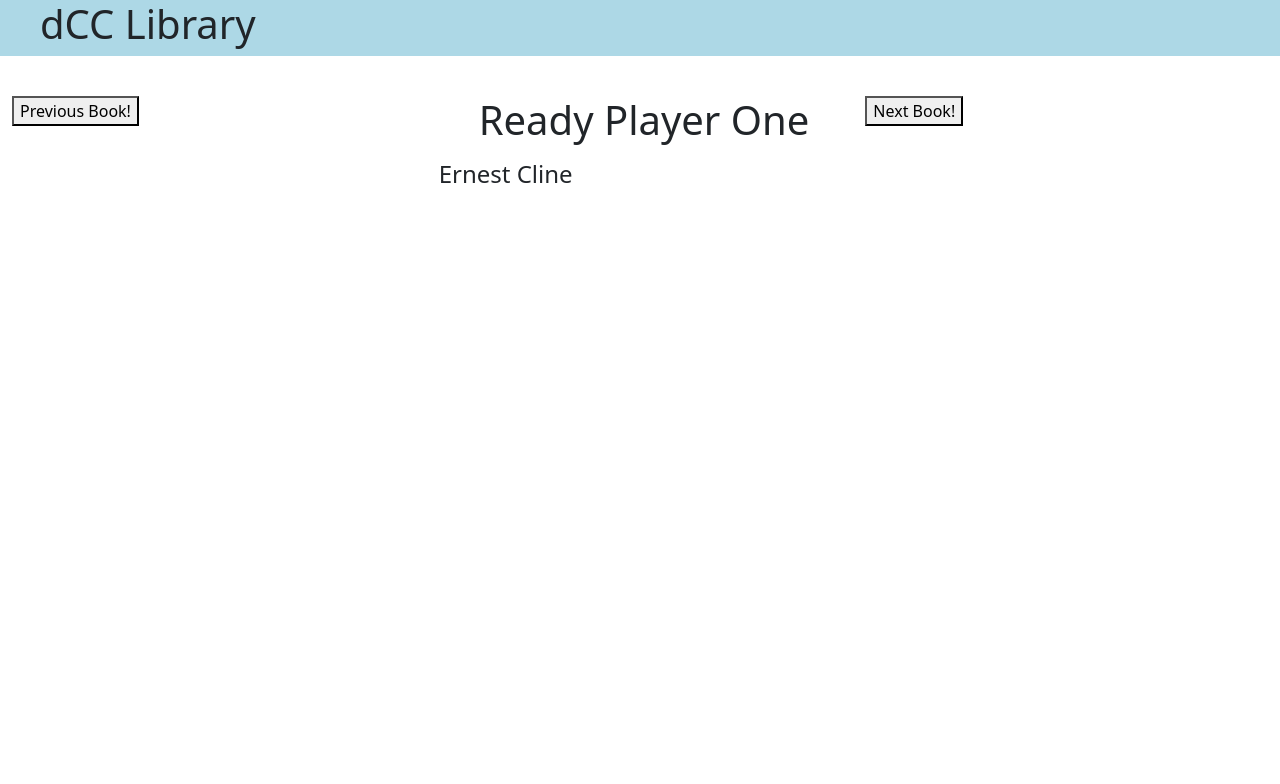
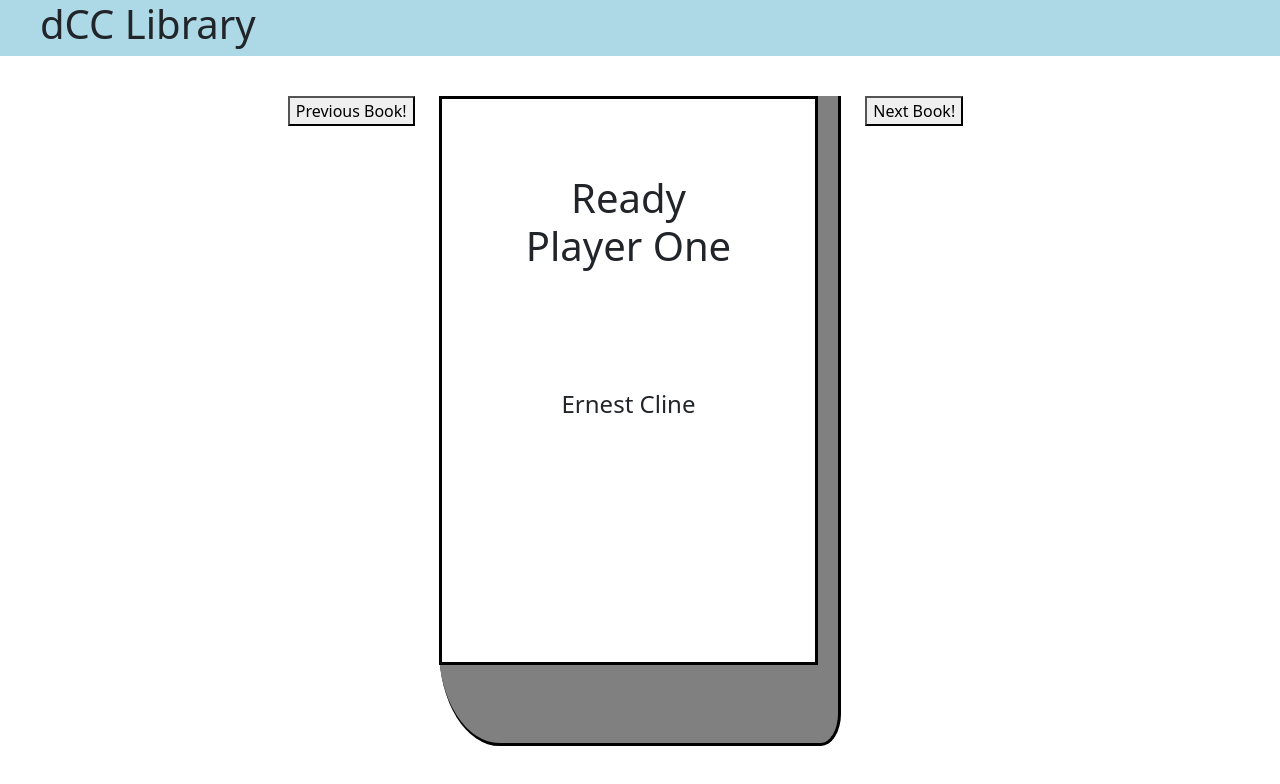
Before and after one commit to Howie21/DCCLib_Tutorial, a React (Create React App) app: page / in a window 1280 px wide. Shown: the top 784 px of the page. Built offline with nearby package versions, Linux system fonts and the light colour scheme.

Commit message:
Seperated book view display into seperate Book Component.

```diff
--- /dev/null
+++ b/src/components/Book/Book.css
@@ -0,0 +1,33 @@
+.cover {
+    background-color: white;
+    text-align: center;
+    border: solid black;
+    border-width: 1 1px;
+    height: 88%;
+    width: 95%;
+}
+
+.book {
+    background-color: grey;
+    text-align: center;
+    border-right: solid black;
+    border-bottom: solid black;
+    border-width: 1 1px;
+    height: 650px;
+    width: 100%;
+    border-bottom-left-radius: 15%;
+    border-bottom-right-radius: 5%;
+}
+
+.title {
+    padding: 20%;
+
+}
+
+
+.author {
+    padding-top: 10%;
+    padding-left: 5%;
+    padding-right: 5%;
+    padding-bottom: 50%;
+}
--- /dev/null
+++ b/src/components/Book/Book.jsx
@@ -0,0 +1,16 @@
+import React from 'react';
+import "./Book.css"
+
+
+const Book = (props) => {
+    return (
+        <div className="book">
+            <div className="cover">
+                <h1 className="title">{props.book.title}</h1>
+                <h4 className="author">{props.book.author}</h4>
+            </div>
+        </div>
+     );
+}
+
+export default Book;
--- a/src/components/BookViewer/BookViewer.css
+++ b/src/components/BookViewer/BookViewer.css
@@ -0,0 +1,3 @@
+.previous-button {
+    text-align: right;
+}
--- a/src/components/BookViewer/BookViewer.jsx
+++ b/src/components/BookViewer/BookViewer.jsx
@@ -1,15 +1,15 @@
 import React from 'react';
-
+import Book from "../Book/Book"
+import "./BookViewer.css"
 
 const BookViewer = (props) => {
     return (
     <div className="row row-spacer">
-        <div className="col-md-4">
+        <div className="col-md-4 previous-button">
             <button onClick={props.previousBook}>Previous Book!</button>
         </div>
         <div className="col-md-4">
-            <h1>{props.book.title}</h1>
-            <h4>{props.book.author}</h4>
+            <Book book={props.book} />
         </div>
         <div className="col-md-4">
             <button onClick={props.nextBook}>Next Book!</button>
```
